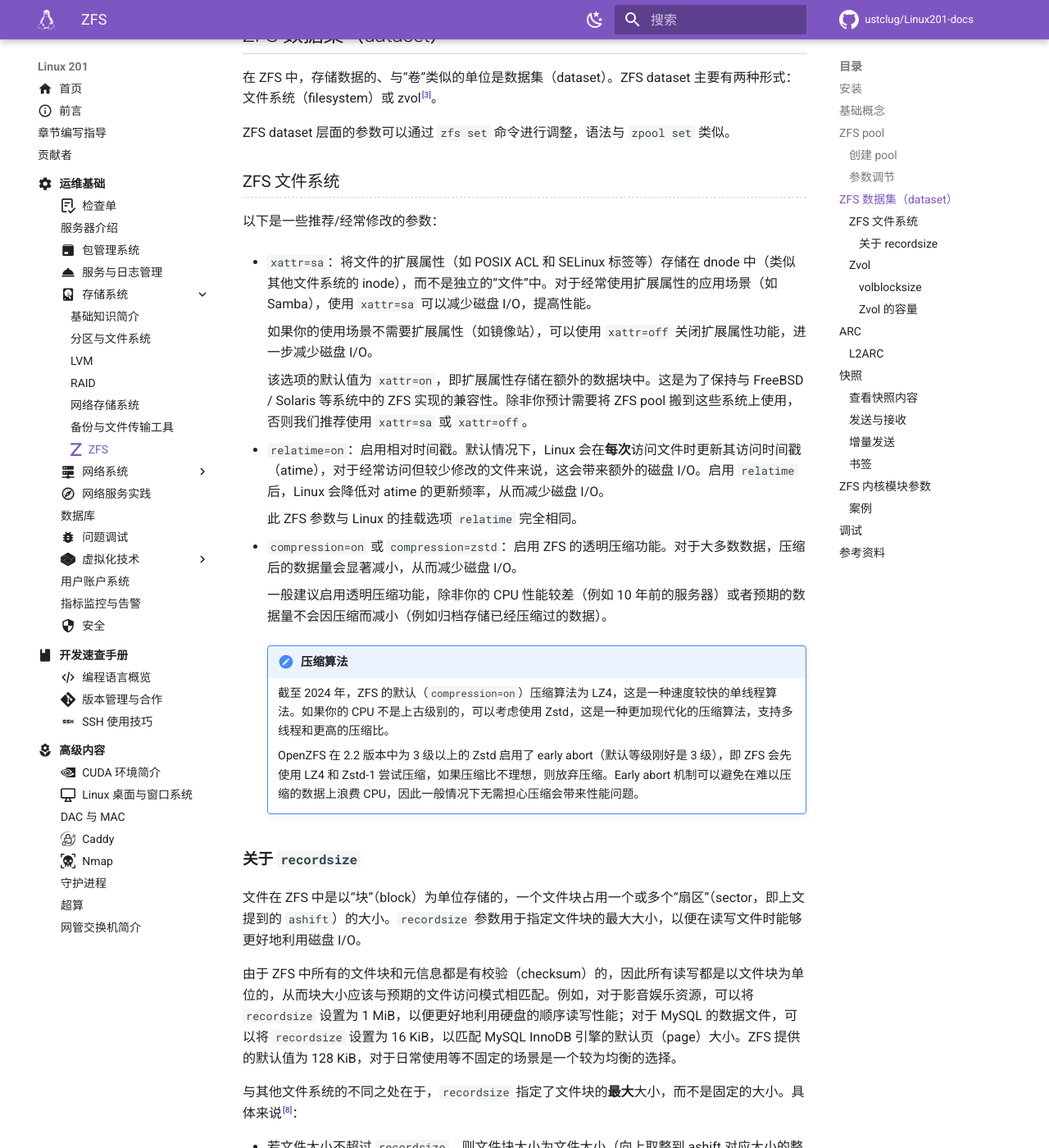
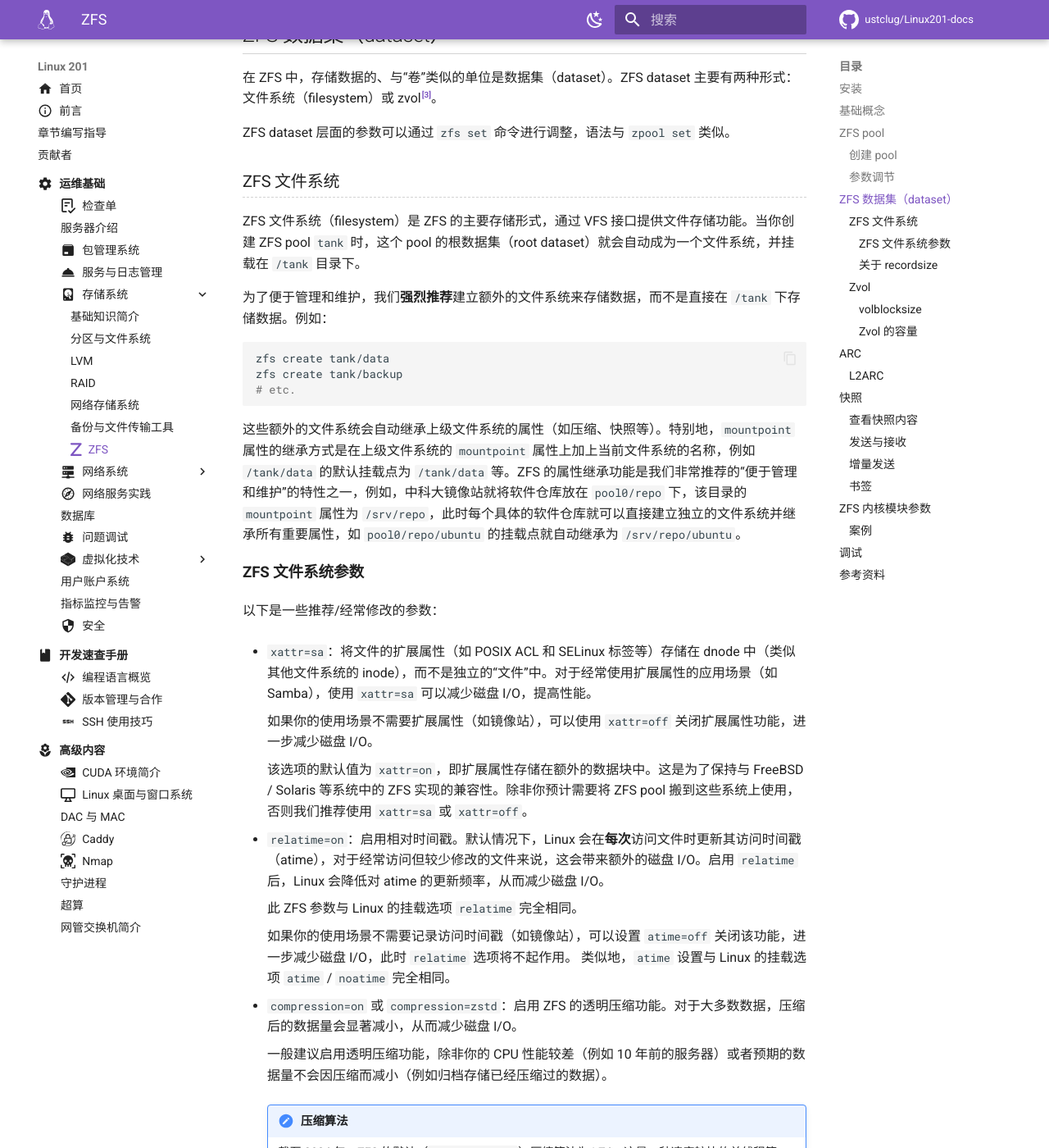
Before and after one commit to ustclug/Linux201-docs, an MkDocs documentation site: the page built from docs/ops/storage/zfs.md, in a window 1280 px wide and 1400 px high, scrolled down 4135 px. Shown: the whole window at 82% size. Built offline with MkDocs 1.6.1 and Material for MkDocs 9.7.7, drawn with Linux system fonts in a browser that asks for light colours; comment, search, counter and statistics services are not loaded; some of the changed text lies outside the part shown.

Commit message:
filesystem,zfs: Add `zfs create` and some ZFS notes

````diff
--- a/docs/ops/storage/zfs.md
+++ b/docs/ops/storage/zfs.md
@@ -39,7 +39,7 @@ ZFS 在内部采用“日志式文件系统”[^ostep-lfs]设计，这使得 ZFS
 
 ??? tip "root on ZFS"
 
-    如果你计划将 rootfs 也安装在/迁移至 ZFS 上的话，还需要安装 `zfs-initramfs` 软件包，以便在启动时加载 ZFS 模块。
+    如果你计划将 rootfs 也安装在/迁移至 ZFS 上的话，还需要安装 `zfs-initramfs` 软件包，以便在系统启动阶段加载 ZFS 模块。
 
     在这种配置下，我们**强烈建议**为 `/boot` 目录单独创建一个分区并使用 ext4 文件系统，以避免 GRUB 在特定条件下无法识别 ZFS 文件系统的问题。
     另一种办法是使用 systemd-boot，还可以搭配 UKI 启动。
@@ -123,7 +123,7 @@ tank   2.81G   112K  2.81G        -         -     0%     0%  1.00x    ONLINE  -
 
     在 ZFS 中，绝大多数诸如查询状态等只读的命令都不需要 `sudo`。
 
-在创建好 zpool `tank` 后，ZFS 也自动创建了一个文件系统 `tank` 并挂载在了 `/tank` 目录，可以直接使用。
+在创建好 zpool `tank` 后，ZFS 也自动创建了一个文件系统 `tank` 并挂载在了 `/tank` 目录，可以直接使用，但我们**强烈推荐**按照 [ZFS 数据集](#dataset)一节创建更多的文件系统或 Zvol 再在其中存储资料。
 
 对于新建的 ZFS pool，我们推荐调整一些参数以获得最佳的性能。具体参见下一节。
 
@@ -155,6 +155,20 @@ ZFS dataset 层面的参数可以通过 `zfs set` 命令进行调整，语法与
 
 ### ZFS 文件系统 {#zfs-filesystem}
 
+ZFS 文件系统（filesystem）是 ZFS 的主要存储形式，通过 VFS 接口提供文件存储功能。当你创建 ZFS pool `tank` 时，这个 pool 的根数据集（root dataset）就会自动成为一个文件系统，并挂载在 `/tank` 目录下。
+
+为了便于管理和维护，我们**强烈推荐**建立额外的文件系统来存储数据，而不是直接在 `/tank` 下存储数据。例如：
+
+```shell
+zfs create tank/data
+zfs create tank/backup
+# etc.
+```
+
+这些额外的文件系统会自动继承上级文件系统的属性（如压缩、快照等）。特别地，`mountpoint` 属性的继承方式是在上级文件系统的 `mountpoint` 属性上加上当前文件系统的名称，例如 `/tank/data` 的默认挂载点为 `/tank/data` 等。ZFS 的属性继承功能是我们非常推荐的“便于管理和维护”的特性之一，例如，中科大镜像站就将软件仓库放在 `pool0/repo` 下，该目录的 `mountpoint` 属性为 `/srv/repo`，此时每个具体的软件仓库就可以直接建立独立的文件系统并继承所有重要属性，如 `pool0/repo/ubuntu` 的挂载点就自动继承为 `/srv/repo/ubuntu`。
+
+#### ZFS 文件系统参数 {#zfs-filesystem-props}
+
 以下是一些推荐/经常修改的参数：
 
 - `xattr=sa`：将文件的扩展属性（如 POSIX ACL 和 SELinux 标签等）存储在 dnode 中（类似其他文件系统的 inode），而不是独立的“文件”中。对于经常使用扩展属性的应用场景（如 Samba），使用 `xattr=sa` 可以减少磁盘 I/O，提高性能。
@@ -166,6 +180,9 @@ ZFS dataset 层面的参数可以通过 `zfs set` 命令进行调整，语法与
 - `relatime=on`：启用相对时间戳。默认情况下，Linux 会在**每次**访问文件时更新其访问时间戳（atime），对于经常访问但较少修改的文件来说，这会带来额外的磁盘 I/O。启用 `relatime` 后，Linux 会降低对 atime 的更新频率，从而减少磁盘 I/O。
 
     此 ZFS 参数与 Linux 的挂载选项 `relatime` 完全相同。
+
+    如果你的使用场景不需要记录访问时间戳（如镜像站），可以设置 `atime=off` 关闭该功能，进一步减少磁盘 I/O，此时 `relatime` 选项将不起作用。
+    类似地，`atime` 设置与 Linux 的挂载选项 `atime` / `noatime` 完全相同。
 
 - `compression=on` 或 `compression=zstd`：启用 ZFS 的透明压缩功能。对于大多数数据，压缩后的数据量会显著减小，从而减少磁盘 I/O。
 
````
Also changed, not shown: docs/ops/storage/filesystem.md (+2 -1 lines).
